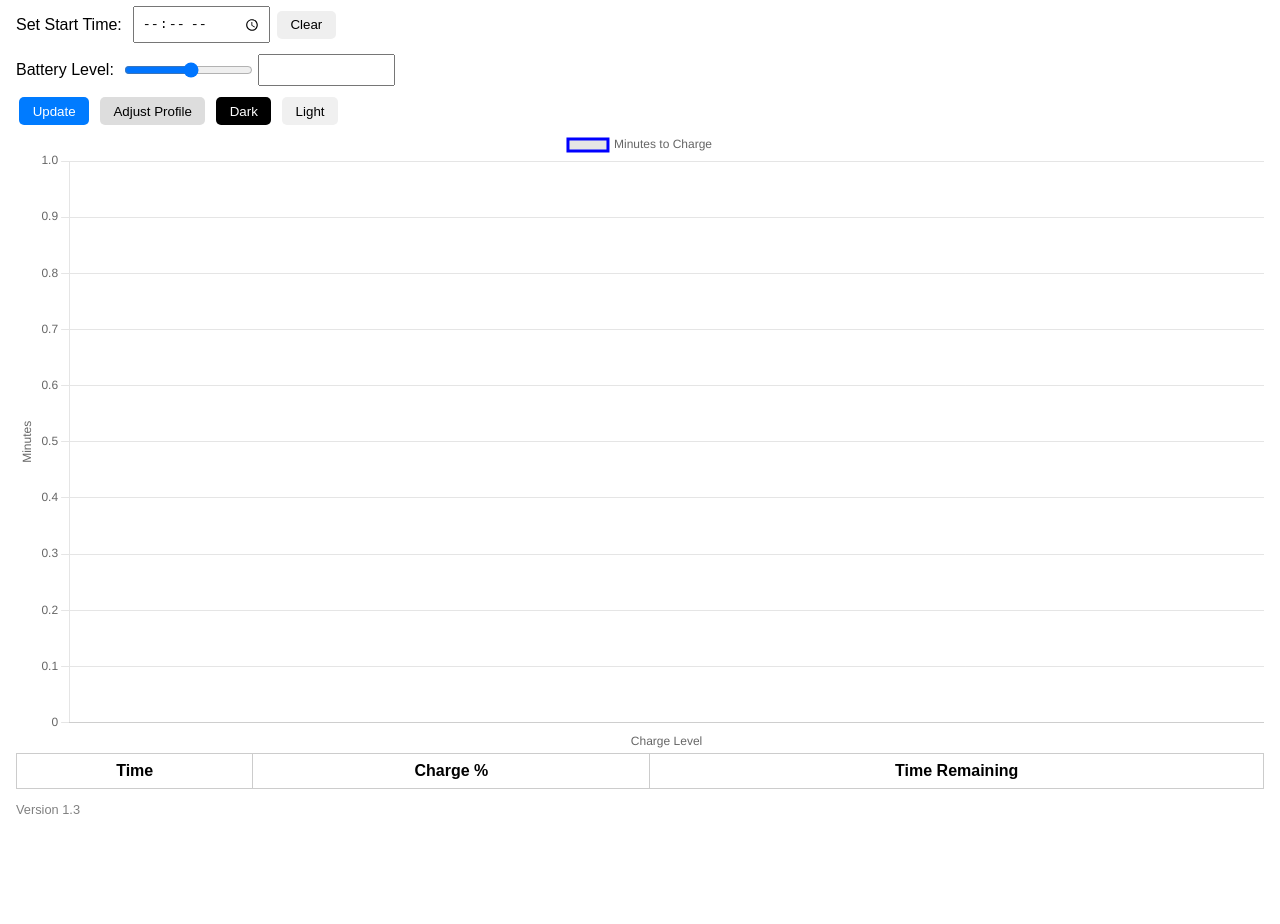
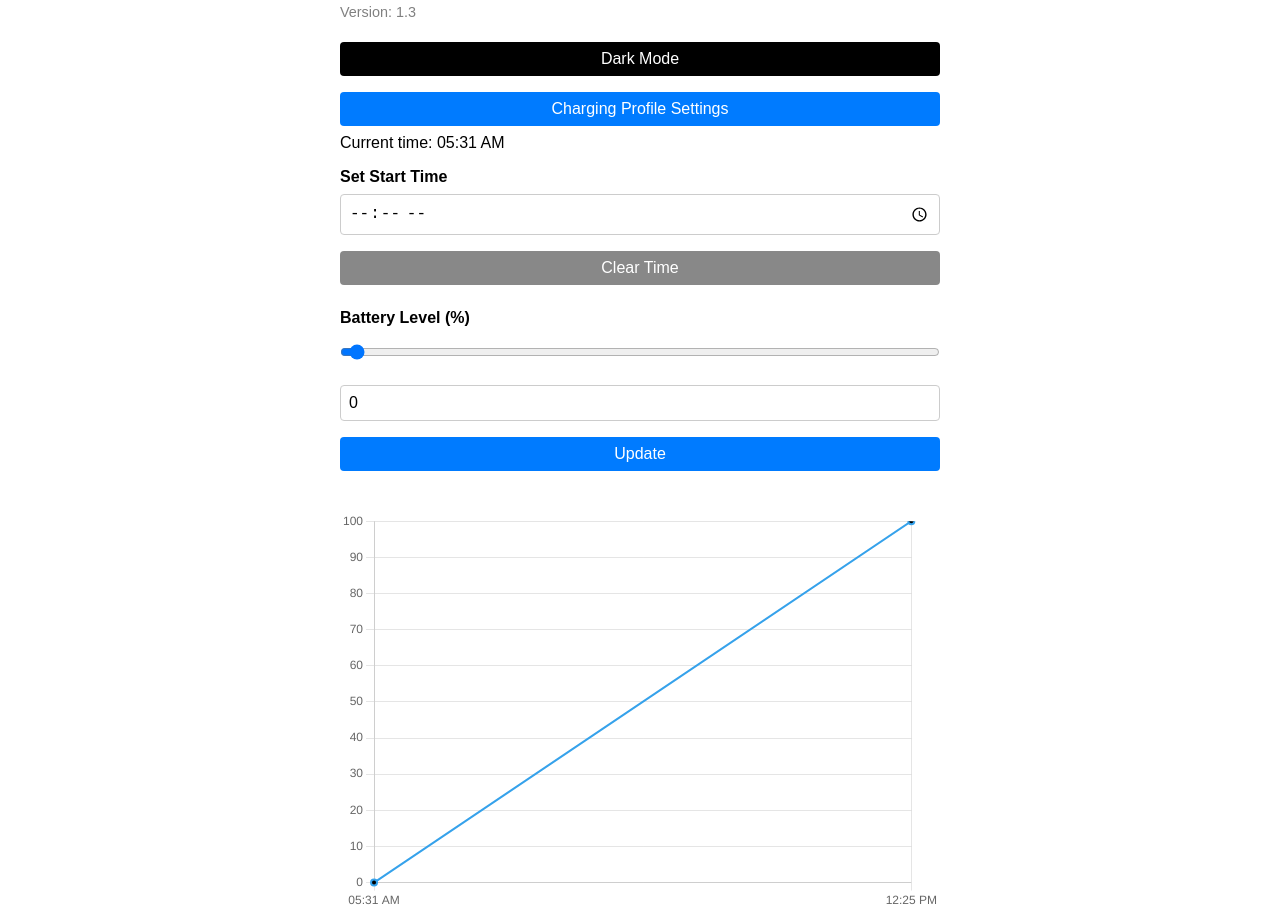
Before and after one commit to Aekschen/Charger-Calc, a plain HTML site: page index.html in a window 1280 px wide. Shown: the part 65-989 px from the top of the page. Before the commit the page ends 898 px from the top, so only its background shows below. Drawn offline with nearby package versions, Linux system fonts and the light colour scheme.

Commit message:
Update index.html

```diff
--- a/index.html
+++ b/index.html
@@ -1,207 +1,133 @@
 <!DOCTYPE html><html lang="en">
 <head>
-  <meta charset="UTF-8" />
-  <meta name="viewport" content="width=device-width, initial-scale=1.0" />
-  <meta name="theme-color" content="#000000" />
-  <link rel="manifest" href="manifest.json" />
-  <link rel="stylesheet" href="https://cdn.jsdelivr.net/npm/chart.js@4.4.0/dist/chart.min.css">
-  <title>Charging Calculator</title>
+  <meta charset="UTF-8">
+  <meta name="viewport" content="width=device-width, initial-scale=1.0, viewport-fit=cover" />
+  <title>Charging Time Calculator v1.3</title>
+  <link rel="manifest" href="manifest.json">
+  <meta name="theme-color" content="#007bff">
   <style>
-    body {
-      font-family: sans-serif;
-      margin: 1em;
-      transition: background 0.3s, color 0.3s;
-    }
-    .dark {
-      background: #111;
-      color: #eee;
-    }
-    table {
-      border-collapse: collapse;
-      width: 100%;
-    }
-    th, td {
-      border: 1px solid #ccc;
-      padding: 0.5em;
-      text-align: center;
-    }
-    input[type="number"], input[type="time"] {
-      padding: 0.5em;
-      width: 120px;
-      margin: 0.25em;
-    }
-    .label-inline {
-      display: flex;
-      align-items: center;
-      margin: 0.25em 0;
-    }
-    label {
-      margin-right: 0.5em;
-    }
-    #profile-settings {
-      display: none;
-      margin-top: 1em;
-    }
-    .btn {
-      padding: 0.5em 1em;
-      cursor: pointer;
-      border: none;
-      border-radius: 5px;
-      margin: 0.25em;
-    }
-    .btn-update { background: #007BFF; color: white; }
-    .btn-toggle { background: #ddd; }
-    .btn-dark { background: black; color: white; }
-    .btn-light { background: #f0f0f0; color: black; }
-    #version { font-size: 0.8em; margin-top: 1em; color: gray; }
+    :root { --bg:#fff; --fg:#000; --table-bg:#f4f4f4; --table-border:#ccc; --primary:#007bff; --highlight:#ff4d4f; --toggle-dark:#000; --toggle-light:#fff; }
+    [data-theme="dark"] { --bg:#121212; --fg:#e0e0e0; --table-bg:#1e1e1e; --table-border:#333; --primary:#40a9ff; --highlight:#ff7875; }
+    body { background:var(--bg); color:var(--fg); font-family:sans-serif; padding:1rem; max-width:600px; margin:auto; transition:0.3s; }
+    h2 { margin-bottom:0.2em; }
+    #version { font-size:0.9em; color:gray; margin-bottom:1em; }
+    label { font-weight:bold; margin-top:1rem; display:block; }
+    .control { width:100%; box-sizing:border-box; margin:0.5rem 0; padding:0.5rem; font-size:1rem; color:var(--fg); background:var(--bg); border:1px solid var(--table-border); border-radius:4px; }
+    button.control { cursor:pointer; border:none; }
+    #toggleTheme { background:var(--toggle-dark); color:var(--toggle-light); }
+    #settingsToggle { background:var(--primary); color:#fff; }
+    #settings { display:none; margin-top:1rem; padding:1rem; border:1px solid var(--table-border); border-radius:4px; }
+    #chartContainer { margin-top:2rem; }
+    table { width:100%; border-collapse:collapse; margin-top:1rem; background:var(--table-bg); }
+    th, td { border:1px solid var(--table-border); padding:0.5rem; text-align:center; }
+    th { background:var(--table-bg); }
+    #updateBtn { background:var(--primary); color:#fff; }
+    #clearTime { background:#888; color:#fff; }
+    #chargeSlider { margin-top:0.5rem; }
   </style>
+  <script src="https://cdn.jsdelivr.net/npm/chart.js"></script>
 </head>
 <body>
-  <h2>Charging Calculator</h2>
-  <div class="label-inline">
-    <label for="startTime">Set Start Time:</label>
-    <input type="time" id="startTime">
-    <button onclick="clearStartTime()" class="btn">Clear</button>
-  </div>
-  <div class="label-inline">
-    <label for="batteryLevel">Battery Level:</label>
-    <input type="range" id="batteryLevelRange" min="0" max="95" step="5">
-    <input type="number" id="batteryLevel" min="0" max="95" step="5">
-  </div>
-  <button onclick="updateTable()" class="btn btn-update">Update</button>
-  <button onclick="toggleSettings()" class="btn btn-toggle">Adjust Profile</button>
-  <button onclick="toggleDarkMode()" class="btn btn-dark">Dark</button>
-  <button onclick="toggleLightMode()" class="btn btn-light">Light</button>  <div id="profile-settings">
-    <h3>Charging Time Profile (minutes)</h3>
-    <div id="profile-inputs"></div>
-  </div><canvas id="chargeChart"></canvas>
+  <h2>Charging Time Calculator</h2>
+  <div id="version">Version: 1.3</div><button id="toggleTheme" class="control">Toggle Theme</button> <button id="settingsToggle" class="control">Charging Profile Settings</button>
 
-  <table>
+  <div id="settings">
+    <p>Define charging profile: minutes to reach each 10% step.</p>
+    <div id="profileInputs"></div>
+    <button id="saveProfile" class="control">Save Profile</button>
+  </div>  <div id="currentTime"></div>
+  <label for="overrideTime">Set Start Time</label>
+  <input type="time" id="overrideTime" class="control" />
+  <button id="clearTime" class="control">Clear Time</button><label for="chargeSlider">Battery Level (%)</label> <input type="range" id="chargeSlider" min="0" max="100" step="5" class="control" /> <input type="number" id="currentCharge" min="0" max="100" class="control" />
+
+<button id="updateBtn" onclick="updateCalculator()" class="control">Update</button>
+
+  <div id="chartContainer"><canvas id="chargeChart" height="200"></canvas></div>
+  <table id="dataTable">
     <thead><tr><th>Time</th><th>Charge %</th><th>Time Remaining</th></tr></thead>
-    <tbody id="chargeTable"></tbody>
-  </table>
-  <div id="version">Version 1.3</div>  <script src="https://cdn.jsdelivr.net/npm/chart.js"></script>  <script>
-    const profileInputs = document.getElementById('profile-inputs');
-    const defaultProfile = { 0: 0, 50: 120, 100: 300 }; // in minutes
-    let profile = JSON.parse(localStorage.getItem('chargeProfile')) || defaultProfile;
+    <tbody></tbody>
+  </table><script>
+  if ('serviceWorker' in navigator) navigator.serviceWorker.register('service-worker.js').catch(console.error);
 
-    function createProfileInputs() {
-      profileInputs.innerHTML = '';
-      for (let i = 0; i <= 100; i += 10) {
-        const val = profile[i] ?? '';
-        profileInputs.innerHTML += `
-          <div class="label-inline">
-            <label>${i}%</label>
-            <input type="number" min="0" value="${val}" onchange="saveProfile(${i}, this.value)">
-          </div>
-        `;
-      }
+  // Load or init profile (in minutes)
+  let profile = JSON.parse(localStorage.getItem('chargeProfile')) || {0:0,100:414};
+
+  function renderProfileInputs() {
+    const c = document.getElementById('profileInputs'); c.innerHTML='';
+    for (let pct=10; pct<=100; pct+=10) {
+      const div=document.createElement('div');
+      const label=document.createElement('label'); label.textContent=`Minutes to reach ${pct}%:`;
+      const input=document.createElement('input'); input.type='number'; input.min=0; input.className='control'; input.id=`prof${pct}`;
+      input.value = profile[pct]!==undefined?profile[pct]:'';
+      div.append(label,input); c.append(div);
     }
+  }
+  renderProfileInputs();
+  document.getElementById('settingsToggle').onclick = ()=>{
+    const s=document.getElementById('settings'); s.style.display = s.style.display==='block'?'none':'block';
+  };
+  document.getElementById('saveProfile').onclick = ()=>{
+    const newP={0:0};
+    for(let pct=10;pct<=100;pct+=10){ const v=parseFloat(document.getElementById(`prof${pct}`).value); if(!isNaN(v)) newP[pct]=v; }
+    if(!newP[100]){alert('Please set time for 100%');return;} profile=newP;
+    localStorage.setItem('chargeProfile',JSON.stringify(profile));
+    alert('Profile saved'); document.getElementById('settings').style.display='none';
+    updateCalculator();
+  };
 
-    function saveProfile(step, val) {
-      if (val === '') delete profile[step];
-      else profile[step] = parseFloat(val);
-      localStorage.setItem('chargeProfile', JSON.stringify(profile));
-    }
+  // Theme
+  const toggle=document.getElementById('toggleTheme');
+  function applyTheme(t){ document.documentElement.setAttribute('data-theme',t); localStorage.setItem('theme',t);
+    toggle.textContent=t==='dark'?'Light Mode':'Dark Mode'; toggle.style.background=t==='dark'?'var(--toggle-light)':'var(--toggle-dark)';
+    toggle.style.color=t==='dark'?'var(--toggle-dark)':'var(--toggle-light)'; }
+  toggle.onclick = ()=> applyTheme(document.documentElement.getAttribute('data-theme')==='dark'?'light':'dark');
+  applyTheme(localStorage.getItem('theme')||'light');
 
-    function toggleSettings() {
-      const div = document.getElementById('profile-settings');
-      div.style.display = div.style.display === 'none' ? 'block' : 'none';
-    }
+  // Time
+  function getNow(){ const ov=document.getElementById('overrideTime').value; const n=new Date(); if(ov){const[h,m]=ov.split(':').map(Number);n.setHours(h,m,0,0);} return n; }
+  function displayCurrentTime(){ const n=getNow(); document.getElementById('currentTime').innerText=`Current time: ${n.toLocaleTimeString([],{hour:'2-digit',minute:'2-digit'})}`; }
+  document.getElementById('clearTime').onclick = ()=>{ document.getElementById('overrideTime').value=''; displayCurrentTime(); updateCalculator(); };
 
-    function toggleDarkMode() {
-      document.body.classList.add('dark');
-    }
+  // Battery slider sync
+  const slider=document.getElementById('chargeSlider'), numInput=document.getElementById('currentCharge');
+  slider.oninput = ()=>{ numInput.value=slider.value; };
+  numInput.oninput = ()=>{ const v=parseInt(numInput.value)||0; slider.value=v; };
 
-    function toggleLightMode() {
-      document.body.classList.remove('dark');
-    }
+  function interpolateTime(p){ const keys=Object.keys(profile).map(Number).sort((a,b)=>a-b);
+    let lower=keys[0], upper=keys[keys.length-1];
+    for(let k of keys){ if(k<=p) lower=k; if(k>=p){upper=k;break;} }
+    const t1=profile[lower], t2=profile[upper]; if(lower===upper) return t1;
+    const frac=(p-lower)/(upper-lower); return t1+frac*(t2-t1);
+  }
+  function formatRemaining(m){ const h=Math.floor(m/60), mm=Math.round(m%60); return h>0?`${h}h ${mm}m`:`${mm}m`; }
 
-    function clearStartTime() {
-      document.getElementById('startTime').value = '';
-    }
+  let chart;
+  function updateCalculator(){
+    const cp=parseFloat(numInput.value); if(isNaN(cp)||cp<0||cp>100) return;
+    localStorage.setItem('lastCharge',cp);
+    localStorage.setItem('overrideTime',document.getElementById('overrideTime').value);
+    const now=getNow(); const tCurr=interpolateTime(cp);
+    // Graph only defined points >= current
+    const graphPts=Object.keys(profile).map(Number).filter(p=>p>=cp).sort((a,b)=>a-b)
+      .map(pct=>{ const t=interpolateTime(pct), rem=t-tCurr; return { time:new Date(now.getTime()+rem*60000), percent:pct }; });
+    // Table 5% increments
+    const tablePts=[]; for(let pct=Math.ceil(cp/5)*5; pct<=100; pct+=5){ const t=interpolateTime(pct), rem=t-tCurr; tablePts.push({time:new Date(now.getTime()+rem*60000), percent:pct, rem}); }
+    // Chart
+    const labels=graphPts.map(p=>p.time.toLocaleTimeString([],{hour:'2-digit',minute:'2-digit'}));
+    const data=graphPts.map(p=>p.percent);
+    const ctx=document.getElementById('chargeChart').getContext('2d'); if(chart)chart.destroy();
+    chart=new Chart(ctx,{type:'line',data:{labels,datasets:[{data,fill:false,borderWidth:2,tension:0.4,pointBackgroundColor:labels.map((_,i)=>i===0?'var(--highlight)':'var(--primary)')}]},"options":{scales:{y:{beginAtZero:true,max:100}},plugins:{legend:{display:false}}}});
+    // Table
+    const tbody=document.querySelector('#dataTable tbody');tbody.innerHTML='';
+    tablePts.forEach(p=>{const tr=document.createElement('tr');tr.innerHTML=`<td>${p.time.toLocaleTimeString([],{hour:'2-digit',minute:'2-digit'})}</td><td>${p.percent}%</td><td>${formatRemaining(p.rem)}</td>`;tbody.appendChild(tr);});
+  }
 
-    const range = document.getElementById('batteryLevelRange');
-    const input = document.getElementById('batteryLevel');
-    range.oninput = () => input.value = range.value;
-    input.oninput = () => range.value = input.value;
-
-    function interpolateProfile() {
-      const defined = Object.keys(profile).map(k => [parseInt(k), profile[k]]).sort((a, b) => a[0] - b[0]);
-      const times = {};
-      for (let i = 0; i <= 100; i += 5) {
-        let prev = defined[0], next = defined[defined.length - 1];
-        for (let j = 0; j < defined.length - 1; j++) {
-          if (i >= defined[j][0] && i <= defined[j + 1][0]) {
-            prev = defined[j];
-            next = defined[j + 1];
-            break;
-          }
-        }
-        if (i < prev[0]) times[i] = prev[1];
-        else if (i > next[0]) times[i] = next[1];
-        else {
-          const t = (i - prev[0]) / (next[0] - prev[0]);
-          times[i] = Math.round(prev[1] + t * (next[1] - prev[1]));
-        }
-      }
-      return times;
-    }
-
-    function updateTable() {
-      const startTimeInput = document.getElementById('startTime').value;
-      const now = new Date();
-      let start = startTimeInput ? new Date(now.toDateString() + ' ' + startTimeInput) : now;
-      const level = parseInt(input.value);
-      const times = interpolateProfile();
-      const tbody = document.getElementById('chargeTable');
-      tbody.innerHTML = '';
-      let entries = [], labels = [], values = [];
-
-      for (let i = level; i <= 100; i += 5) {
-        const minutes = times[i] - times[level];
-        const d = new Date(start.getTime() + minutes * 60000);
-        const tstr = d.toTimeString().substring(0,5);
-        const m = minutes % 60;
-        const h = Math.floor(minutes / 60);
-        tbody.innerHTML += `<tr><td>${tstr}</td><td>${i}%</td><td>${h ? h + 'h ' : ''}${m}m</td></tr>`;
-      }
-
-      Object.entries(profile).sort((a,b)=>a[0]-b[0]).forEach(([k,v]) => {
-        if (parseInt(k) >= level) {
-          labels.push(k + '%');
-          values.push(v);
-        }
-      });
-      drawChart(labels, values);
-    }
-
-    let chart;
-    function drawChart(labels, data) {
-      const ctx = document.getElementById('chargeChart').getContext('2d');
-      if (chart) chart.destroy();
-      chart = new Chart(ctx, {
-        type: 'line',
-        data: {
-          labels,
-          datasets: [{
-            label: 'Minutes to Charge',
-            data,
-            fill: false,
-            borderColor: 'blue',
-            tension: 0.4
-          }]
-        },
-        options: {
-          scales: {
-            y: { title: { display: true, text: 'Minutes' } },
-            x: { title: { display: true, text: 'Charge Level' } }
-          }
-        }
-      });
-    }
-
-    createProfileInputs();
-    updateTable();
-  </script></body>
+  window.addEventListener('DOMContentLoaded',()=>{
+    numInput.value=localStorage.getItem('lastCharge')||0; slider.value=numInput.value;
+    document.getElementById('overrideTime').value=localStorage.getItem('overrideTime')||'';
+    displayCurrentTime(); setInterval(displayCurrentTime,1000);
+    document.getElementById('overrideTime').addEventListener('change',updateCalculator);
+    updateCalculator();
+  });
+</script></body>
 </html>
```
